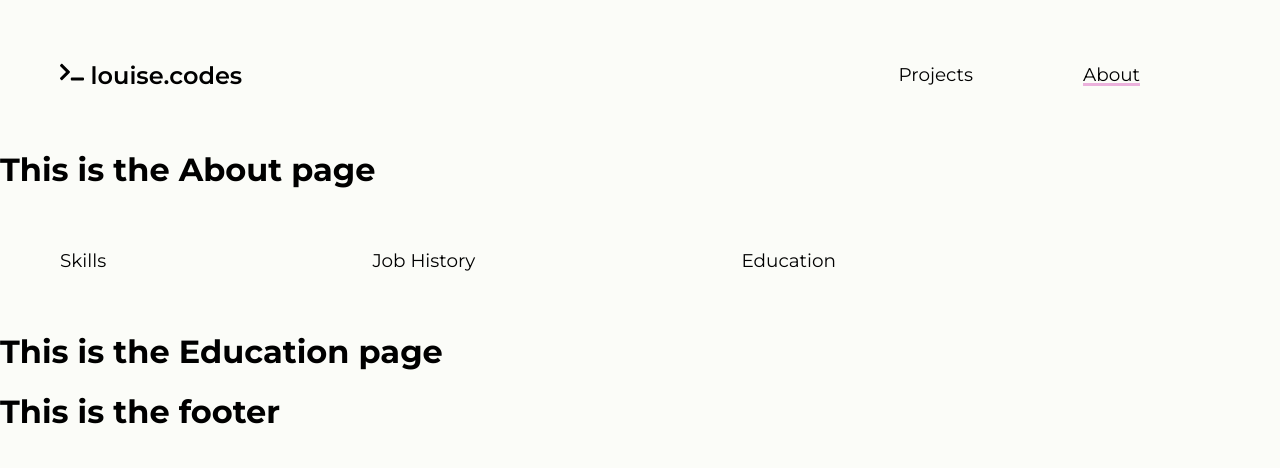
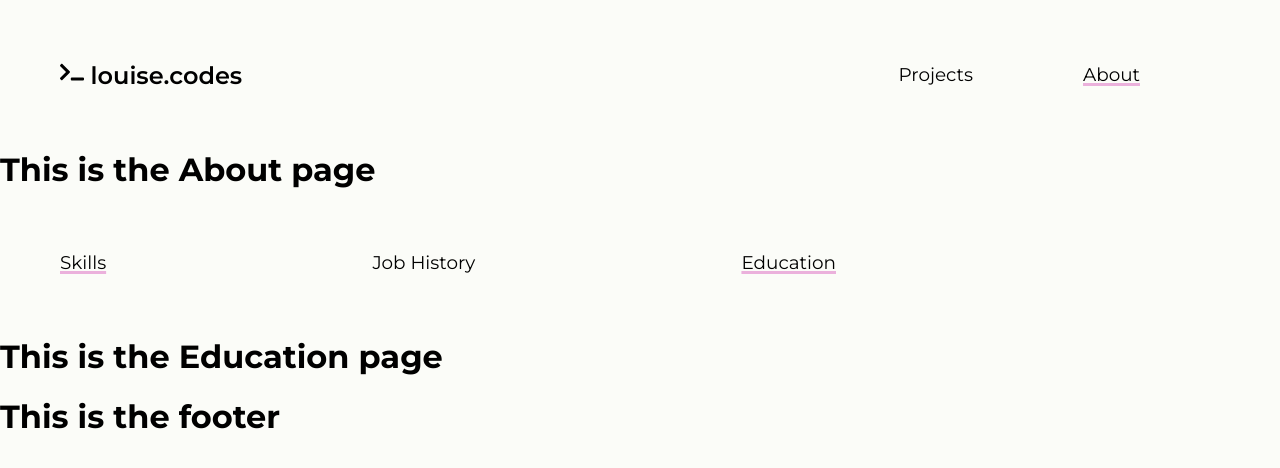
Before and after one commit to louiseka/portfolio, a React (Vite) app: page /about/education in a window 1280 px wide. Shown: the top 468 px of the page. Built offline with nearby package versions, Linux system fonts and the light colour scheme.

Commit message:
Active styles added to nav

```diff
--- a/src/components/AboutLayout.jsx
+++ b/src/components/AboutLayout.jsx
@@ -5,9 +5,9 @@ export default function AboutLayout() {
         <>
             <h1>This is the About page</h1>
             <nav>
-                <NavLink to=".">Skills</NavLink>
-                <NavLink to="job-history">Job History</NavLink>
-                <NavLink to="education">Education</NavLink>
+                <NavLink to="." className={({ isActive }) => (isActive ? 'nav-active' : "")}>Skills</NavLink>
+                <NavLink to="job-history" className={({ isActive }) => (isActive ? 'nav-active' : "")}>Job History</NavLink>
+                <NavLink to="education" className={({ isActive }) => (isActive ? 'nav-active' : "")}>Education</NavLink>
             </nav>
             <Outlet />
         </>
```
Also changed, not shown: src/components/Header.jsx (line endings or trailing spaces).
